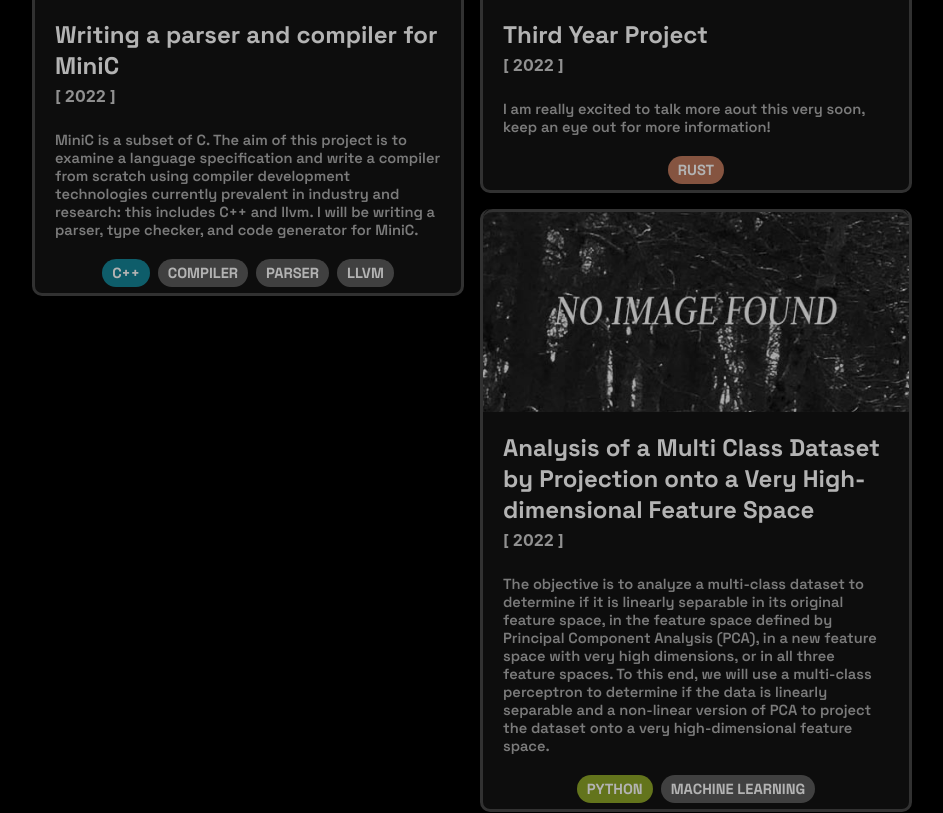
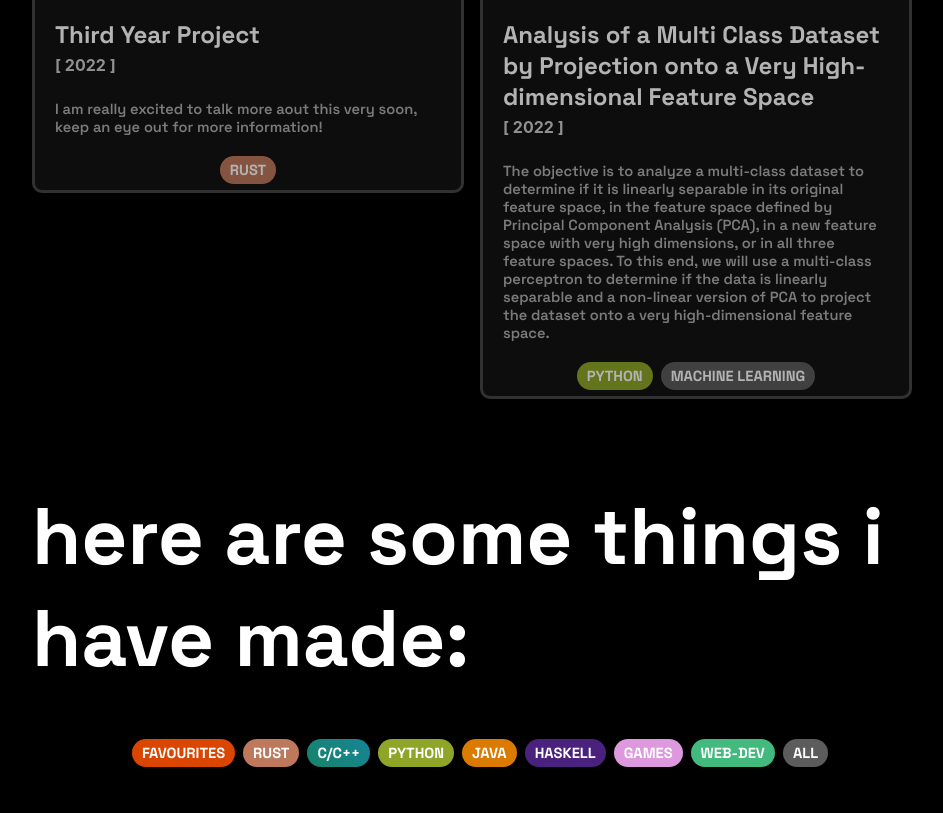
Before and after one commit to codethulu/codethulu-website-2022, a React (Create React App) app: page / in a window 1280 px wide. Shown: the part 2280-3093 px from the top of the page, without its empty margins (160-1103 px from the left). Built offline with nearby package versions, Linux system fonts and the light colour scheme.

Commit message:
updated compiler cw project

```diff
--- a/src/App.tsx
+++ b/src/App.tsx
@@ -261,8 +261,10 @@ const Tag = (props: TagProps) => {
     colour = 'rust'
   } else if (props.name === "c") {
     colour = 'green'
-  } else if (props.name === "c++" || props.name === "c/c++") {
+  } else if (props.name === "c++") {
     colour = 'leonard'
+  } else if (props.name === "c/c++") {
+    colour = 'cppc'
   } else if (props.name === "php" || props.name === "web-dev" || props.name === "javacc") {
     colour = 'grass'
   } else if (props.name === "games") {
--- a/src/components/current.tsx
+++ b/src/components/current.tsx
@@ -1,12 +1,5 @@
 
 const projectsList = [
-    {
-        name: "Writing a parser and compiler for MiniC",
-        year: "2022",
-        description: "MiniC is a subset of C. The aim of this project is to examine a language specification and write a compiler from scratch using compiler development technologies currently prevalent in industry and research: this includes C++ and llvm. I will be writing a parser, type checker, and code generator for MiniC.",
-        tags: ["c++", "Compiler", "Parser", "LLVM"],
-        image: "compiler",
-    },
     {
         name: "Third Year Project",
         year: "2022",
--- a/src/components/projectCard.css
+++ b/src/components/projectCard.css
@@ -157,6 +157,9 @@
 .pink{
     background-color: rgb(248, 100, 248);
 }
+.cppc{
+    background: linear-gradient(45deg, rgb(24, 131, 104) 0%,  rgb(21, 133, 151) 100%);
+}
 .image-robot-maze{
     background-image: url(../images/projects/robot-maze.png);
 }
@@ -236,3 +239,6 @@
 .image-bitventory{
     background-image: url(../images/projects/bitventory.jpg);
 }
+.image-compiler{
+    background-image: url(../images/projects/cs325.jpg);
+}
--- a/src/components/projectsList.tsx
+++ b/src/components/projectsList.tsx
@@ -193,6 +193,13 @@ const projectsList = [
         image: "bitventory",
 
     },
+    {
+        name: "Writing a parser and compiler for MiniC",
+        year: "2022",
+        description: "MiniC is a subset of C. The aim of this project is to examine a language specification and write a compiler from scratch using compiler development technologies currently prevalent in industry and research: this includes C++ and llvm. I will be writing a parser, type checker, and code generator for MiniC.",
+        tags: ["c++", "Compiler", "Parser", "LLVM"],
+        image: "compiler",
+    },
 
 ]
 export default projectsList;
```
Also changed, not shown: src/images/projects/cs325.jpg (added).
